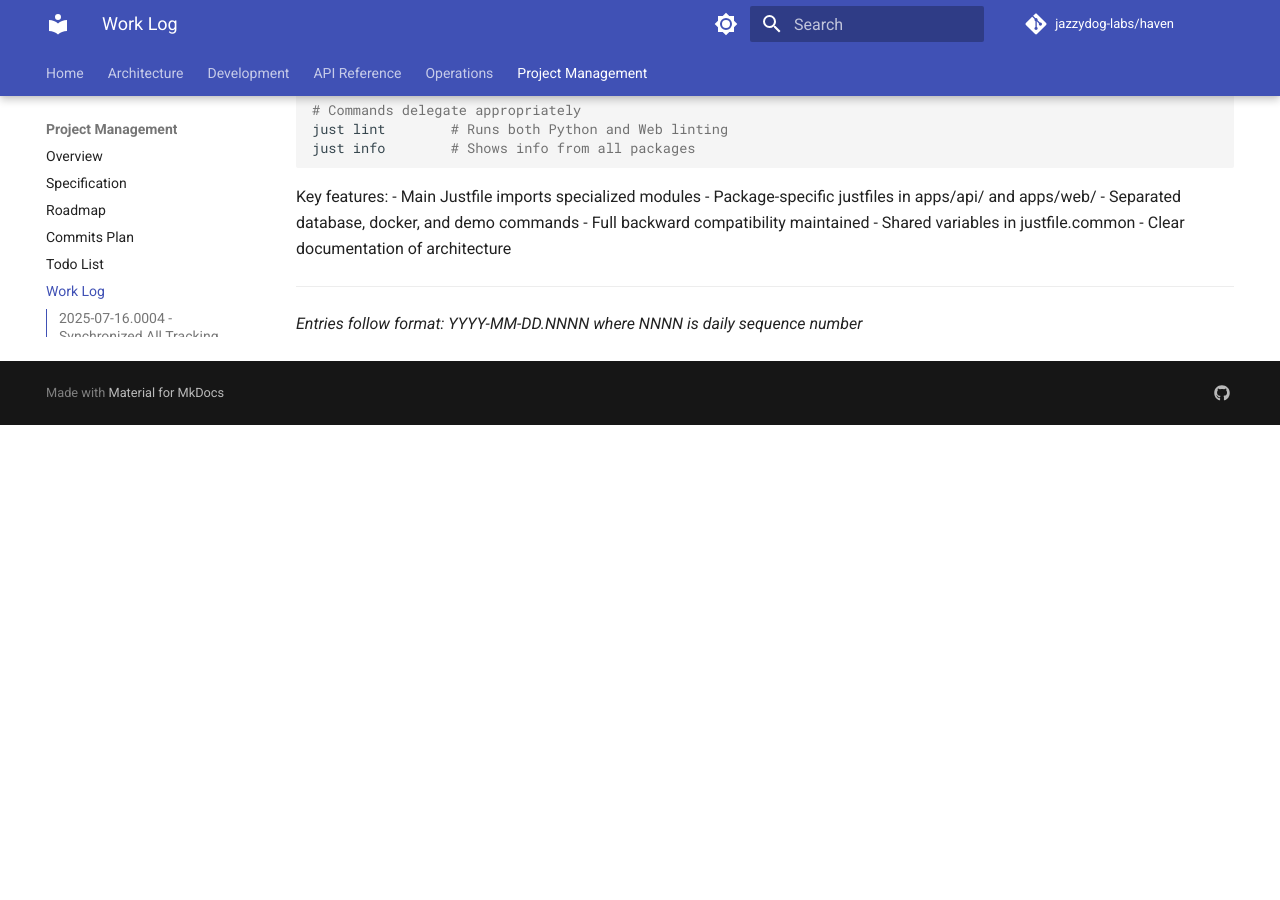
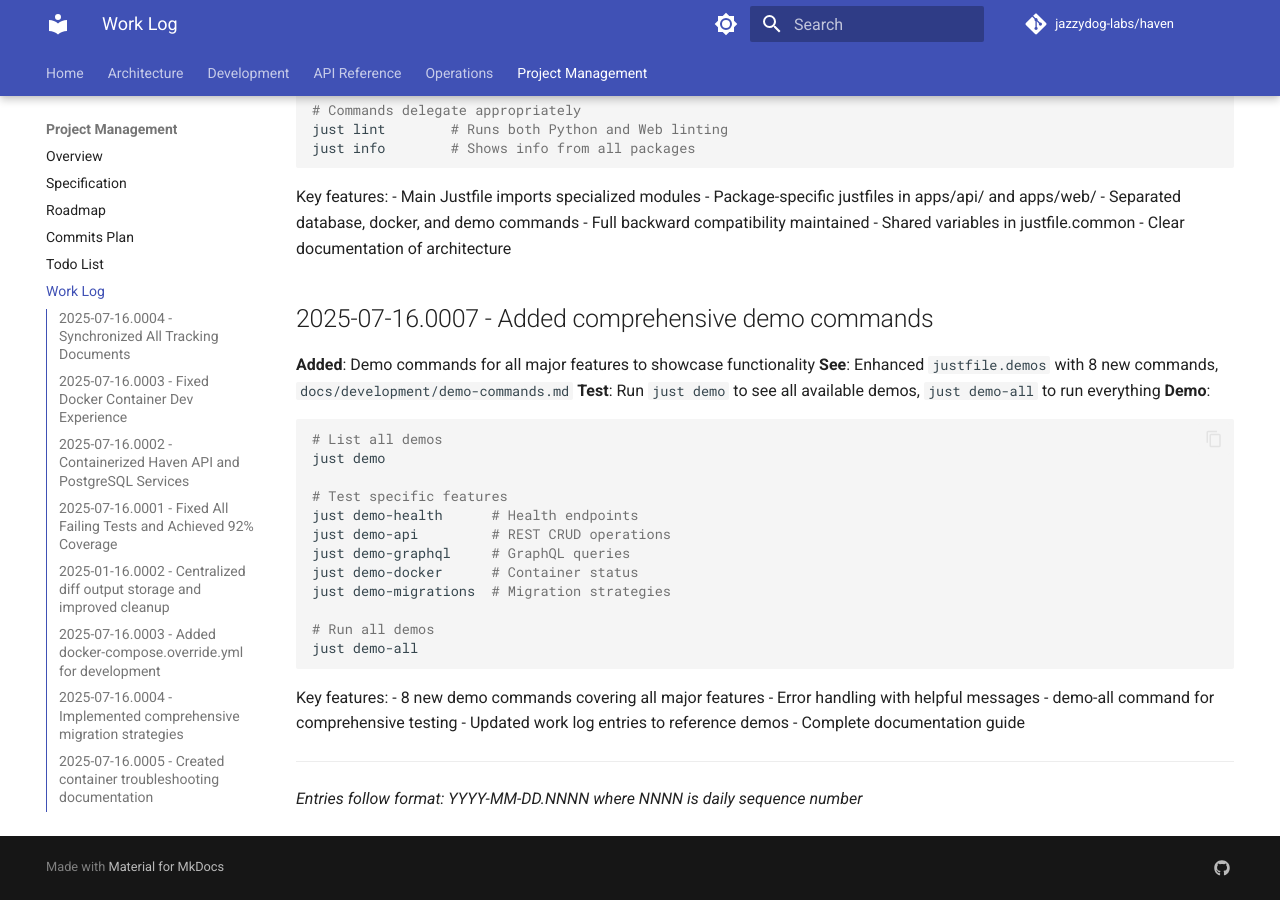
Before and after one commit to jazzydog-labs/haven, an MkDocs documentation site: the page built from docs/project-management/work-log.md, in a window 1280 px wide and 900 px high, scrolled down 4285 px. Built offline with MkDocs 1.6.1 and Material for MkDocs 9.7.7, drawn with Linux system fonts in a browser that asks for light colours; comment, search, counter and statistics services are not loaded; the version menu is left out; before the commit the page ends 4710 px from its top, so only the background shows below that.

Commit message:
chore: Move worklog-demo-commands task to closed
Task completed - all demo commands added

🤖 Generated with [Claude Code](https://claude.ai/code)

Co-Authored-By: Claude <noreply@anthropic.com>

````diff
--- a/docs/project-management/work-log.md
+++ b/docs/project-management/work-log.md
@@ -227,6 +227,33 @@ Key features:
 - Shared variables in justfile.common
 - Clear documentation of architecture
 
+## 2025-07-16.0007 - Added comprehensive demo commands
+**Added**: Demo commands for all major features to showcase functionality
+**See**: Enhanced `justfile.demos` with 8 new commands, `docs/development/demo-commands.md`
+**Test**: Run `just demo` to see all available demos, `just demo-all` to run everything
+**Demo**:
+```bash
+# List all demos
+just demo
+
+# Test specific features
+just demo-health      # Health endpoints
+just demo-api         # REST CRUD operations
+just demo-graphql     # GraphQL queries
+just demo-docker      # Container status
+just demo-migrations  # Migration strategies
+
+# Run all demos
+just demo-all
+```
+
+Key features:
+- 8 new demo commands covering all major features
+- Error handling with helpful messages
+- demo-all command for comprehensive testing
+- Updated work log entries to reference demos
+- Complete documentation guide
+
 ---
 
 *Entries follow format: YYYY-MM-DD.NNNN where NNNN is daily sequence number*
````
Also changed, not shown: docs/project-management/tasks/closed/worklog-demo-commands.md (renamed from docs/project-management/tasks/open/worklog-demo-commands.md).
